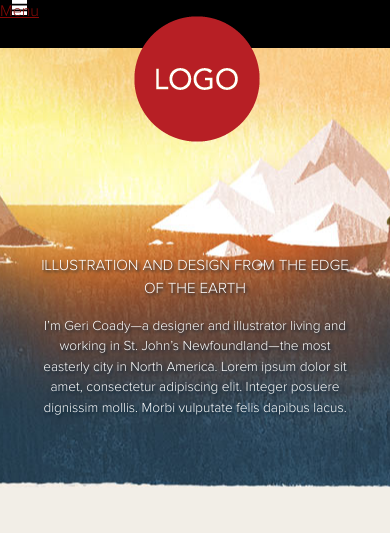
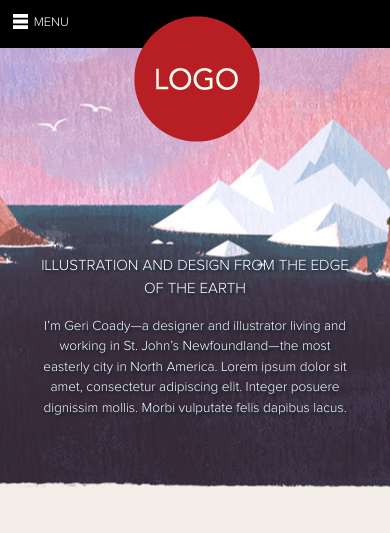
Before and after one commit to hellogeri/hellogeri.com, a PHP site: page / in a window 390 px wide. Shown: the top 533 px of the page. Run offline with PHP 8.4, Linux system fonts and the light colour scheme.

Commit message:
Added dropdown menu icon

```diff
--- a/css/screen.css
+++ b/css/screen.css
@@ -43,7 +43,8 @@ a:active {
 /*---- Header -----*/
 
 .doc-head {
-	color: rgba(255,255,255,1);
+	color: #fff;
+	background: #000;
 }
 
 nav[role="navigation"]{
@@ -73,7 +74,7 @@ nav[role="navigation"] h1 {
 
 nav[role="navigation"] ul {
 	margin: 0 auto;
-	padding: 0 0 3em 0;
+	padding: 0;  	/* padding: 0 0 3em 0; */
 	list-style-type: none;
 	font-size: 1em;
 	width: 100%;
@@ -175,7 +176,7 @@ div[role="banner"] {
 	height: 27.5em;
 	overflow: auto;
 	padding: 0;
-	background: rgba(27,55,73,1) url(../img/banner-dawn.jpg) no-repeat 50% 82%;
+	background: rgba(27,55,73,1) url(../img/banner-dusk.jpg) no-repeat 50% 82%;
 	color: rgba(255,255,255,1);
 	text-align: center;
 	clear: both;
@@ -223,6 +224,7 @@ article header p {
 
 .blogthumb {
 	margin: auto 0;
+	float: right;
 }
 
 article .excerpt-lg {
@@ -452,43 +454,30 @@ footer[role="contentinfo"] a:hover {
 
 
 /*---- Media Queries -----*/
-.nav-toggle {
-	display: none;
-	left: 0;
-	position: absolute;
-	top: 0;
-}
-.toggled-nav {
-	-webkit-transition: max-height 1s linear;
-	-moz-transition: max-height 1s linear;
-	-o-transition: max-height 1s linear;
-	transition: max-height 1s ease;
-	overflow: hidden;
-	max-height: 400px;
-	padding: 0 !important; /* TODO: This is just an override; I didn’t want to mess with your styles too much. */
-}
-.hide-me {
-	overflow: hidden;
-}
-@media screen and (max-width: 69.9375em) {
-	.hide-me {
-		max-height: 0;
-		display: block;
-	}
-	.nav-toggle {
-		display: block;
-	}
-}
-
 
 .nav-toggle {
 	display: none;
-	left: 0;
+	left: 1em;
 	position: absolute;
-	top: 0;
-	background: url(../img/icon-menu.png) no-repeat 50% 0;
+	top: 1em;
+	background: url(../img/icon-menu.png) no-repeat 0 30%;
+	width: 6em;
+	text-transform: uppercase;
+	font-size: .8em;
+	color: #fff;
+	color: rgba(255,255,255,1);
+	text-decoration: none;
+}
 
+a:hover.nav-toggle {
+	color: rgba(222,218,211,1);
+	text-decoration: none;
 }
+
+a:active.nav-toggle {
+	top: 1em;
+}
+
 .toggled-nav {
 	-webkit-transition: max-height 1s linear;
 	-moz-transition: max-height 1s linear;
--- a/index.html
+++ b/index.html
@@ -65,6 +65,21 @@
 		</header>
 		<p class="excerpt-lg">I recently got back from Düsseldorf, Germany where I was invited to speak at the second Beyond Tellerrand web conference, hosted by the lovely Marc Thiele.</p>
 		<p class="excerpt-sm">Beyond Tellerrand was my first 45-minute talk — an expansion of my twenty minute talk called Colouring the Web, which I did for the first time at Go Beyond Pixels earlier this year…</p>
+		<footer>
+			<ul role="navigation">
+				<li><a href="#">Read More</a></li>
+				<li><a href="#">5 Comments</a></li>
+			</ul>
+		</footer>
+	</article>
+	<article>
+		<header>
+			<a href="#"><img src="http://hellogeri.com/images/uploads/blog/blog_btconf_thumb.jpg" class="blogthumb" alt="Germany &amp; Beyond Tellerrand"></a>
+			<h1><a href="#">What Goes Up, Doesn't Have to Come Down</a></h1>
+			<p role="note">Posted in <a href="#">Life</a>, <a href="#">Web Design</a>, <a href="#">Reviews</a> on <time pubdate datetime="2012-11-28T22:16:01-03:30">Wednesday, November 28, 2012</time></p>
+		</header>
+		<p class="excerpt-lg">Admittedly, I’m a bit of a pack rat. I’m not talking hoarders-style, but I do have trouble parting with little things that are memorable for me. Not photos—I’m that person who keeps every movie ticket stub, boarding pass, and concert ticket neatly in a scrapbook to reflect on every now and then.</p>
+		<p class="excerpt-sm">My tendency to hold on to memories has naturally crossed over into the digital world. I keep all e-mail conversations, I rarely delete tweets, and I have extensive archives of photography and artwork. Even MP3s of songs I’ve grown sick of are more likely to end up backed up on a CD than thrown in the Trash.</p>
 		<footer>
 			<ul role="navigation">
 				<li><a href="#">Read More</a></li>
```
Also changed, not shown: 1 other file.
